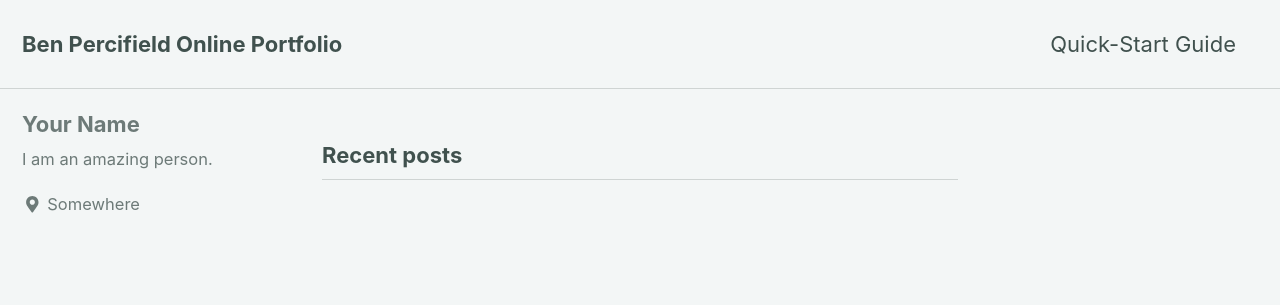
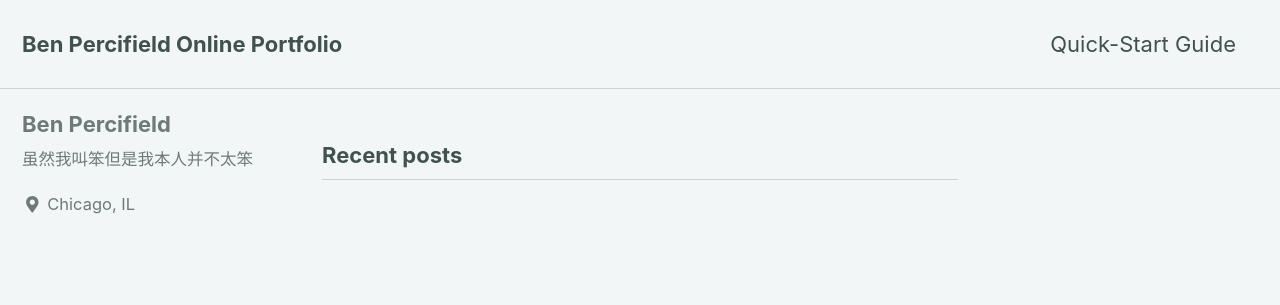
Before and after one commit to benpercifield/benpercifield.github.io, a Jekyll site: the page built from index.html, in a window 1280 px wide. Shown: the top 305 px of the page. Built offline with Jekyll 4.4.1, drawn with Linux system fonts in a browser that asks for light colours; cached includes are drawn as plain includes; nearby versions of some CDN libraries; the list of posts is cut into pages by our own code.

Commit message:
Update _config.yml

```diff
--- a/_config.yml
+++ b/_config.yml
@@ -101,10 +101,10 @@ analytics:
 
 # Site Author
 author:
-  name             : "Your Name"
+  name             : "Ben Percifield"
   avatar           : # path of avatar image, e.g. "/assets/images/bio-photo.jpg"
-  bio              : "I am an amazing person."
-  location         : "Somewhere"
+  bio              : "虽然我叫笨但是我本人并不太笨"
+  location         : "Chicago, IL"
   email            :
   links:
     - label: "Email"
```
